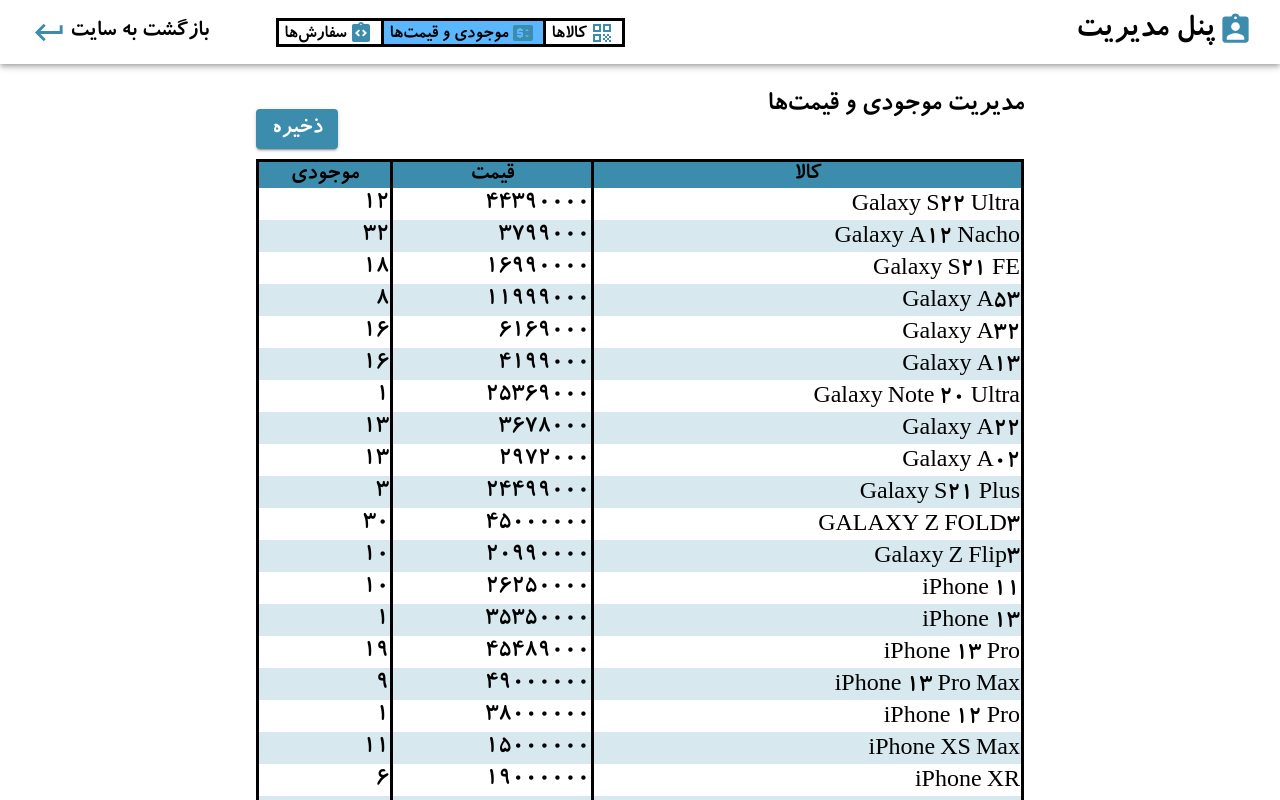
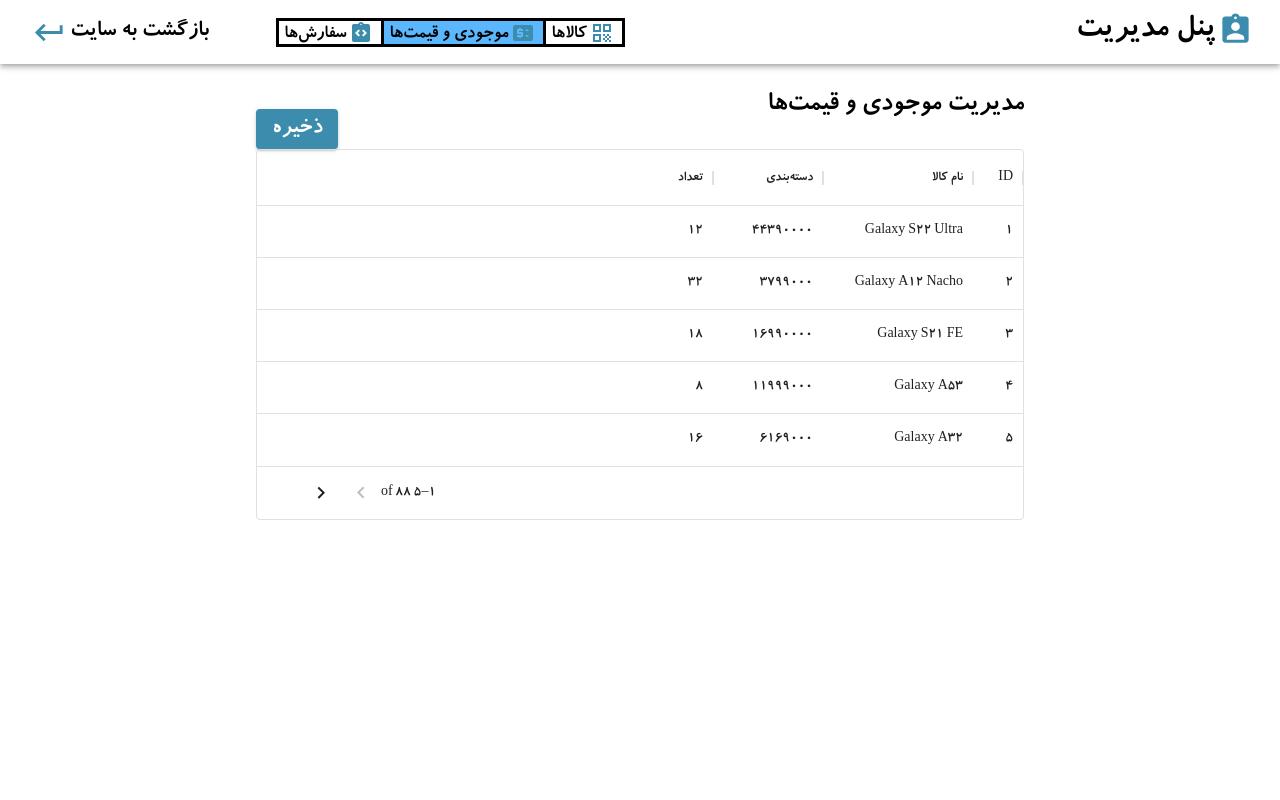
Before and after one commit to MissFazak/Maktab66-Project-Faeze-Gholami, a React (Create React App) app in the folder halcyon-shop/: page /dashboard/manage-of-sp in a window 1280 px wide. Shown: the top 800 px of the page. Built offline with nearby package versions, Linux system fonts and the light colour scheme; data requests are answered from the project's data file.

Commit message:
fix: add datagrid to manageofSp

```diff
--- a/halcyon-shop/src/pages/ManageOfSP.jsx
+++ b/halcyon-shop/src/pages/ManageOfSP.jsx
@@ -3,6 +3,7 @@
 import {useDispatch,useSelector} from "react-redux"
 import { fetchItems,itemsSelector } from "../redux/productSlice";
 import { Button } from "@mui/material";
+import {DataGrid} from '@mui/x-data-grid'
 
 export default function CustomizedTables() {
   const dispatch = useDispatch()
@@ -11,32 +12,47 @@
     dispatch(fetchItems())
   },[])
 
+  const columns = [
+    { field: "id", headerName: "ID", width: 10
+  },
+    {
+      field: "name",
+      headerName: "نام کالا",
+      width: 150,
+    },
+    {
+      field: "price",
+      headerName: "دسته‌بندی",
+      width: 110,
+      editable: true,
+    },
+    {
+      field: "count",
+      headerName: "تعداد",
+      width: 200,
+      sortable: false,
+      editable: true
+    },
+  ];
+  const rows = items.map((item) => {
+    return {
+      id: item.id,
+      name: item.name,
+      price: item.price,
+      count: item.count,
+
+
+    };
+  });
+
   return (
     <div className="managePage">
       <div className="topTable">
         <h3>مدیریت موجودی و قیمت‌ها</h3>
         <Button variant="contained" color="primary">ذخیره</Button>
       </div>
-      <div className="managePageTable">
-        <table>
-          <tr>
-            <th>کالا</th>
-            <th>قیمت</th>
-            <th>موجودی</th>
-          </tr>
+      <DataGrid rows={rows} columns={columns} autoHeight pageSize={5}/>
 
-          {Object.values(items).map((row) => (
-                <tr className="bodyTr" key={row.id}>
-                  <td>
-                    {row.name}
-                  </td>
-                  <td align="right">{row.price}</td>
-                  <td align="right">{row.count}</td>
-                </tr>
-              ))}
-
-        </table>
-      </div>
     </div>
   );
 }
```
